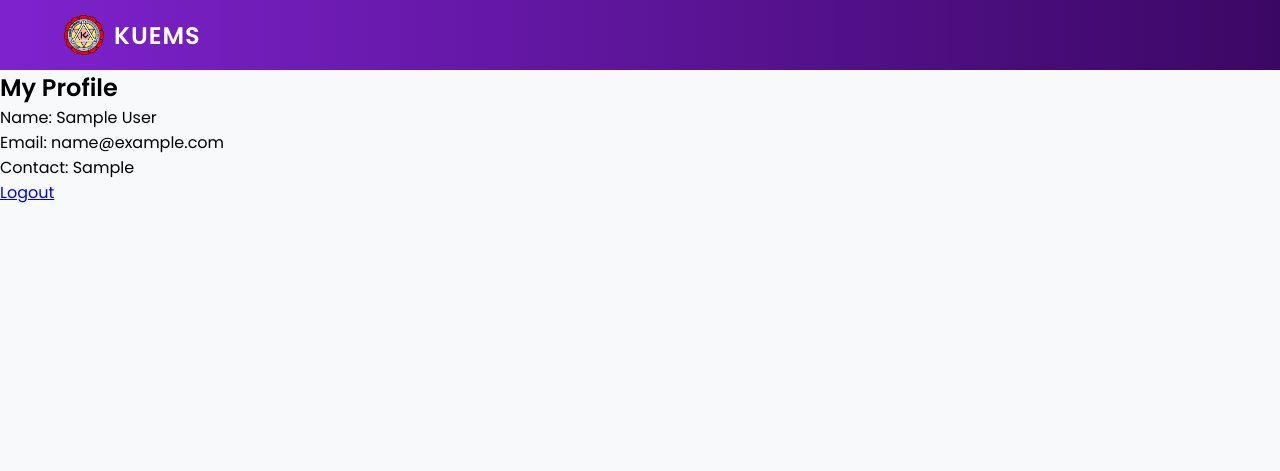
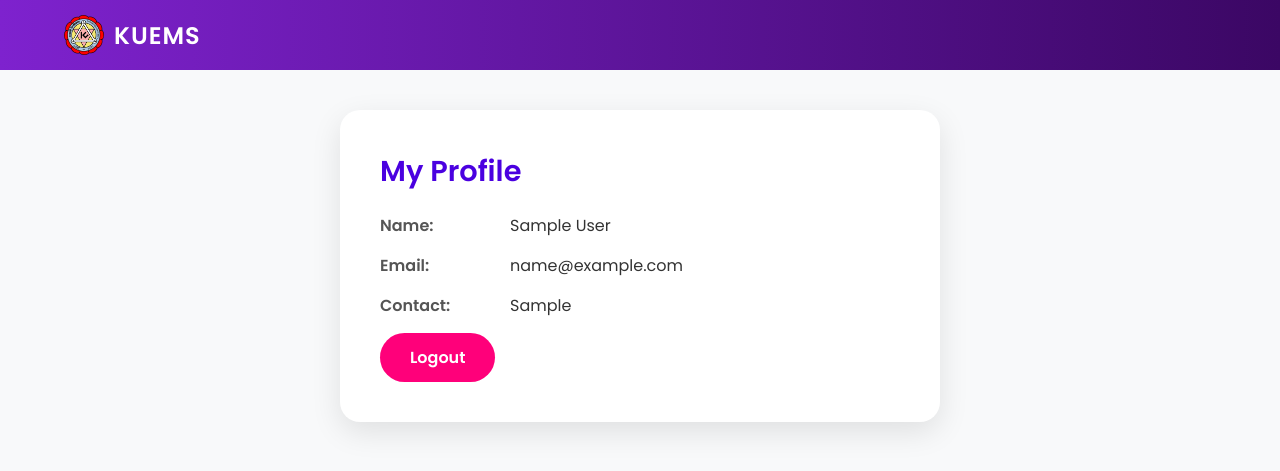
Before and after one commit to sakai-aigga/University-Event-Management-System-UEMS-, a PHP site: page /profile/index.php in a window 1280 px wide. Shown: the top 471 px of the page. Run offline with PHP 8.4, Linux system fonts and the light colour scheme; the visitor is signed in with stand-in values (Sample User, id 1); tables that the repository leaves empty or names only in its code hold one stand-in row (values such as "Sample post").

Commit message:
Updated CSS

```diff
--- a/assets/css/styles.css
+++ b/assets/css/styles.css
@@ -206,3 +206,54 @@ header {
 .home-btn-login:hover {
     filter: brightness(1.1);
 }
+
+/* Styling for profile page */
+/* Profile Page Styles */
+.profile-card {
+    max-width: 600px;
+    margin: 40px auto;
+    padding: 40px;
+    background: white;
+    border-radius: 20px;
+    box-shadow: 0 10px 30px rgba(0,0,0,0.1);
+}
+
+.profile-info h2 {
+    margin-bottom: 20px;
+    color: #4a00e0;
+    font-size: 1.8rem;
+}
+
+.profile-row {
+    display: flex;
+    margin-bottom: 15px;
+    gap: 10px;
+}
+
+.profile-label {
+    font-weight: 600;
+    width: 120px;
+    color: #555;
+}
+
+.profile-value {
+    color: #333;
+    flex: 1;
+}
+
+.btn-logout {
+    background: var(--pink-accent);
+    color: white;
+    border: none;
+    padding: 12px 30px;
+    border-radius: 30px;
+    font-weight: 600;
+    cursor: pointer;
+    text-decoration: none;
+    display: inline-block;
+    transition: 0.3s;
+}
+
+.btn-logout:hover {
+    filter: brightness(1.1);
+}
```
